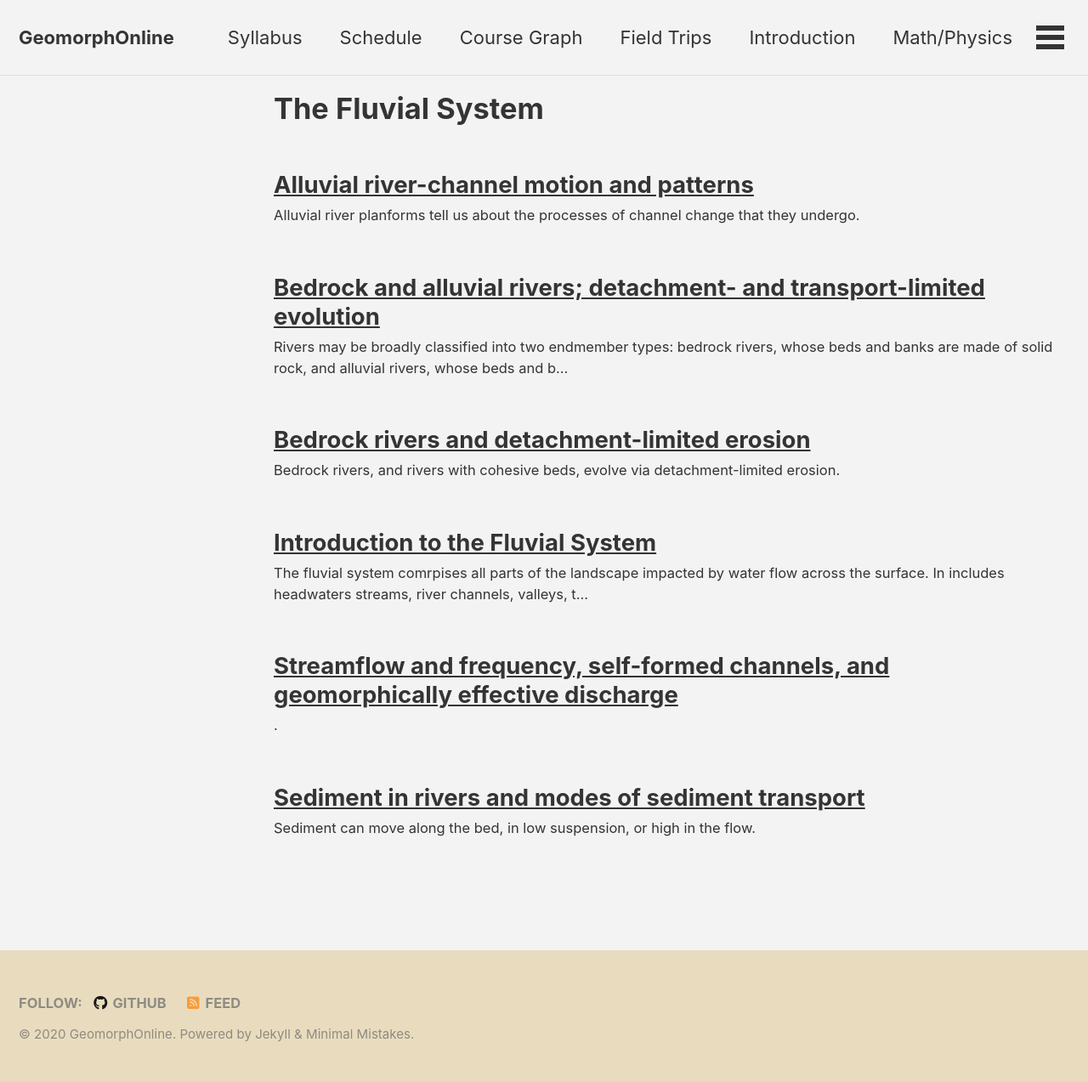
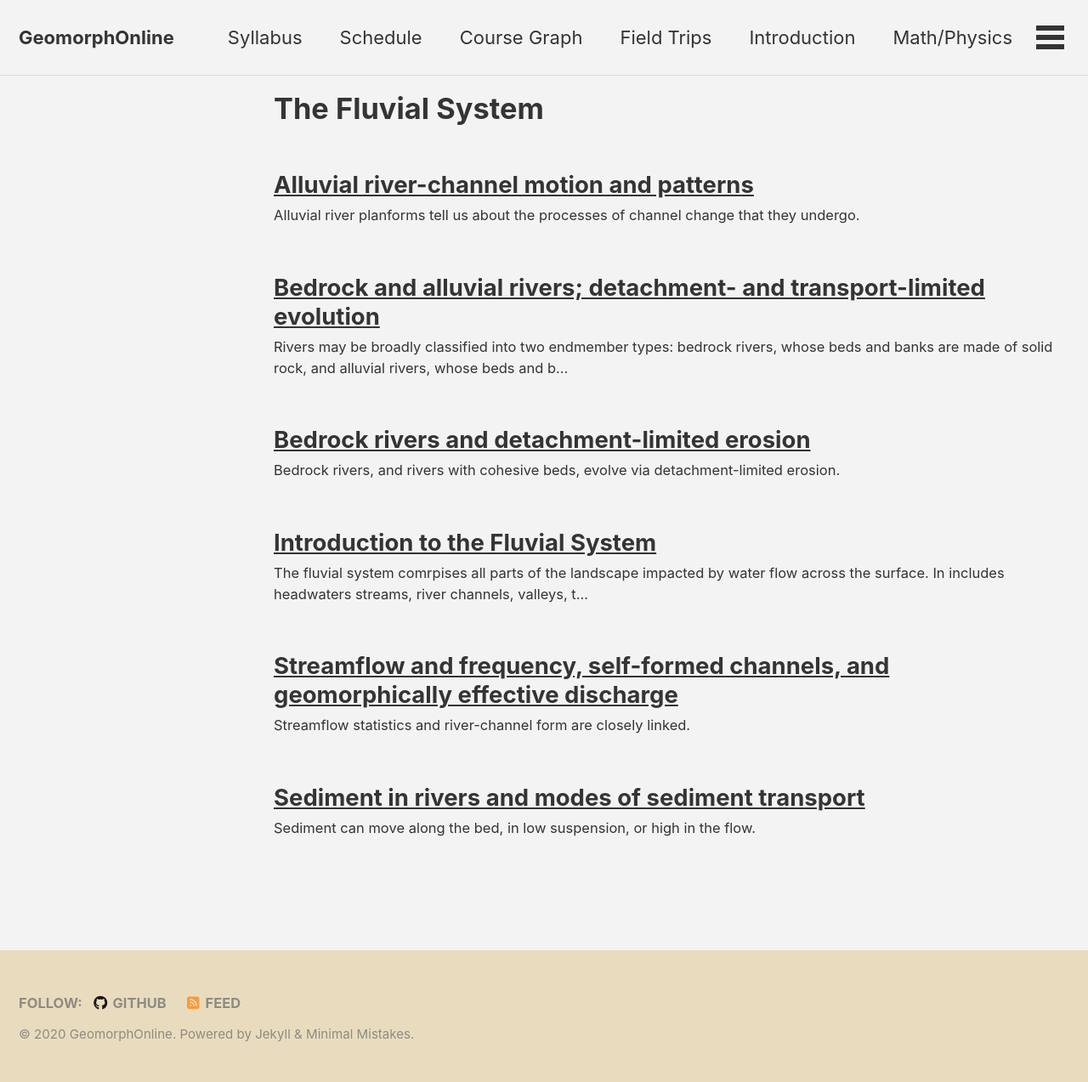
Before and after one commit to GeomorphOnline/GeomorphOnline.github.io, a Jekyll site: the page built from _pages/lessons/fluvial.md, in a window 1280 px wide. Shown: the whole page at 85% size. Built offline with Jekyll 4.4.1, drawn with Linux system fonts in a browser that asks for light colours; cached includes are drawn as plain includes; nearby versions of some CDN libraries.

Commit message:
Lede and learning goals

```diff
--- a/lessons/_fluvial/geomorphically_effective_discharge.md
+++ b/lessons/_fluvial/geomorphically_effective_discharge.md
@@ -10,11 +10,13 @@
 author_profile: true
 ---
 
-*.*
+*Streamflow statistics and river-channel form are closely linked.*
 
 ## Learning Goals
+* Relate stage and discharge.
 * Know the basics of flood-frequency analysis
 * Know that the geomorphically-effective flood of the recurrence interval that moves the most material. For most rivers, this is the 1--2-year return-interval flood, and corresponds to the bankfull flood.
+* Realize that river channels self-adjust to carry the geomorphically effective flood: the form of the landscape responds to the dominant hydrological driver!
 
 ## Measuring river discharge
 
```
